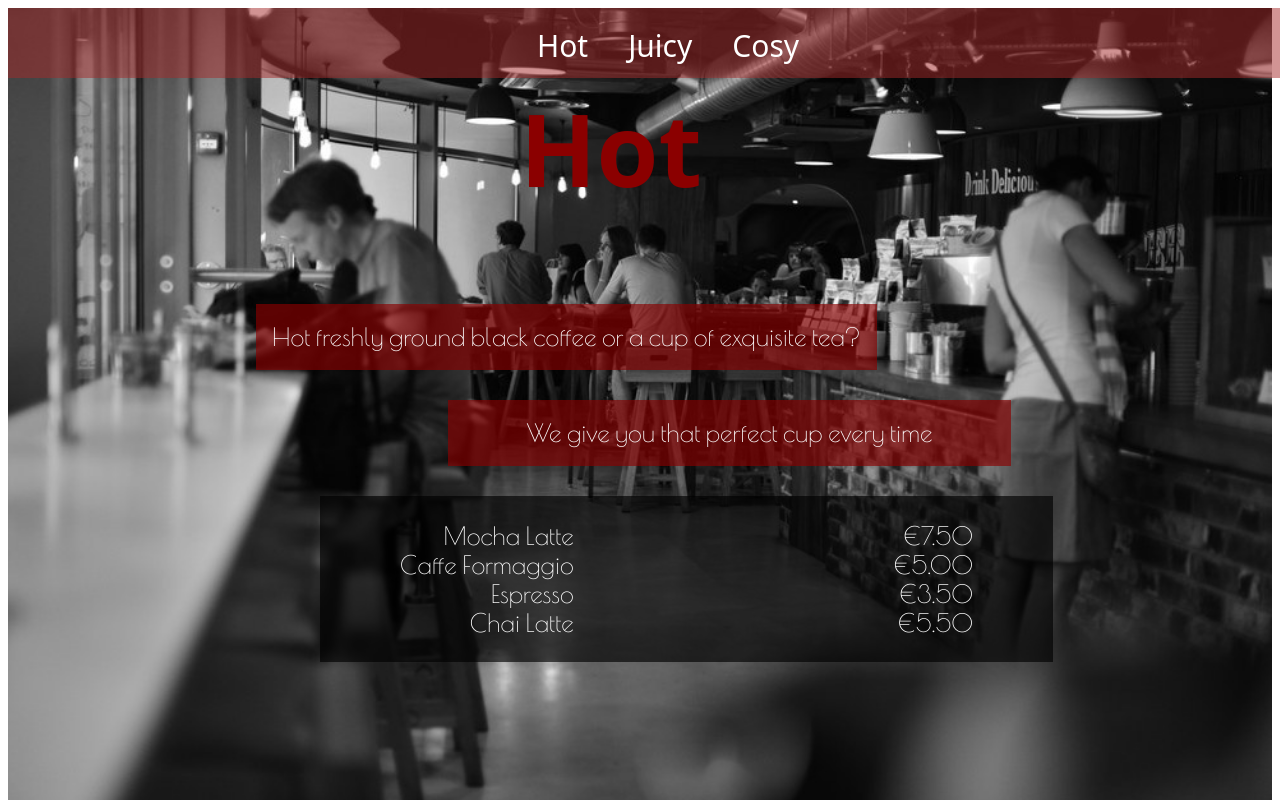
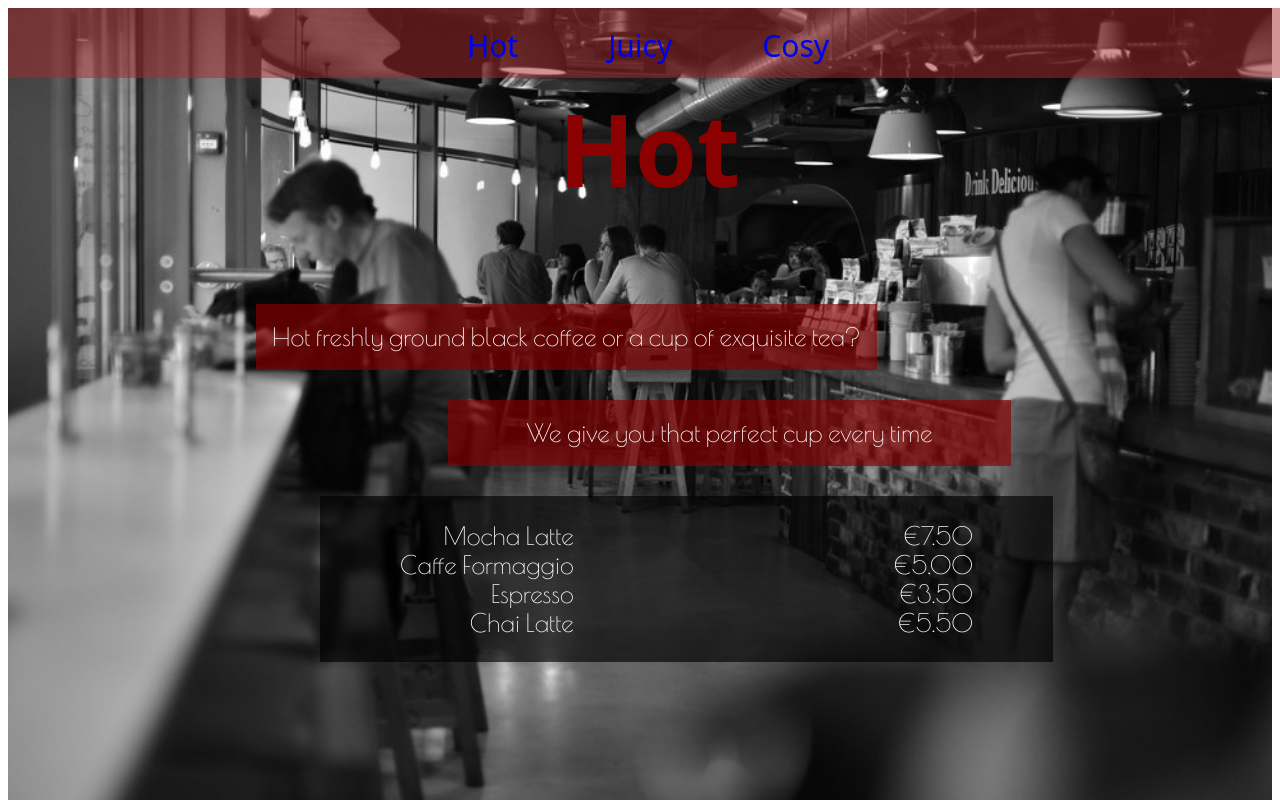
Before and after one commit to NunziaLampitelli/Caffe-Retro, a plain HTML site: page index.html in a window 1280 px wide. Shown: the top 800 px of the page. Drawn offline with nearby package versions, Linux system fonts and the light colour scheme; a web font is replaced by a local one.

Commit message:
added links to every page

```diff
--- a/index.html
+++ b/index.html
@@ -9,9 +9,9 @@
         <div  class="bg-image" style="background-image: url('hot.jpg') ; height: 100vh">
                 <header>
                 <div class="menu">
-                    <p>Hot</p>
-                    <p>Juicy</p>
-                    <p>Cosy</p>
+                    <p><a href="#top">Hot</a></p>
+                    <p><a href="#jp"> Juicy</a></p>
+                    <p><a href="#cp">Cosy</a></p>
                 </div>
             </header>
 
@@ -43,7 +43,7 @@
 
         <div class="juicypage" style="background-image: url('juicy.jpg') ; height: 100vh">
 
-            <article class="juicy">
+            <article id="jp" class="juicy">
                 <h1> Juicy </h1>
 
                 <p> Ripe fruit - freshly squeezed.</p>
@@ -65,7 +65,7 @@
 
         <div class="cosypage" style="background-image: url('cosy.jpg') ; height: 100vh">
 
-            <h1> Cosy</h1>
+            <h1 id="cp"> Cosy</h1>
 
             <div class="last">
 
--- a/style.css
+++ b/style.css
@@ -26,12 +26,20 @@
     justify-content: center;
     margin-top: 0;
 }
-
 .menu > * {
-    margin-left: 40px;
+    margin-left: 45px;
+    margin-right: 45px;
 }
 .menu p:hover {
     cursor: pointer;
+}
+
+a {
+    text-decoration: none;
+}
+.menu a:visited {
+    text-decoration: none;
+    color: white;
 }
 
 .hot {
@@ -42,8 +50,8 @@
     position: absolute;
     margin-top: 0;
     padding-top: 5px;
-    margin-left: 40%;
-    margin-right: 60%;
+    margin-left: 43%;
+    margin-right: 35%;
     max-height: 10px;
 }
 
```
